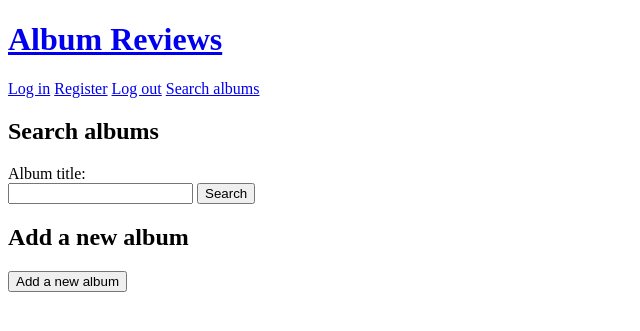
After one commit to MatiasOETamminen/album-reviews, a Flask app: page /search_album in a window 1280 px wide. The commit adds this page. Shown: the top 331 px of the page, without its empty margins (0-640 px from the left). Run offline with Flask 3, Linux system fonts and the light colour scheme.

Commit message:
Add functionality to search albums based on album name

```diff
--- a/app.py
+++ b/app.py
@@ -75,18 +75,18 @@ def show_lines(content):
     return markupsafe.Markup(content)
 
 @app.route("/new_album")
-def new_review():
+def new_album():
     require_login()
     return render_template("new_album.html")
 
 @app.route("/create_album", methods=["POST"])
-def create_item():
+def create_album():
     require_login()
     check_csrf()
-    artist = request.form["artist"].lower()
+    artist = request.form["artist"].lower().strip()
     if not artist or len(artist) > 1000:
         abort(403)
-    album = request.form["album"].lower()
+    album = request.form["album"].lower().strip()
     if not album or len(album) > 1000:
         abort(403)
     year = request.form["year"]
@@ -118,9 +118,26 @@ def show_album(artist, album):
     genres = []
     for genre_id in genre_ids:
         genres.append(services.get_genre_name(genre_id))
-    print(genres)
     return render_template("show_album.html", artist=artist, album=album,
                            year=year, songlist=songlist, genres=genres)
+
+@app.route("/search_album")
+def search_album():
+    return render_template("search_album.html")
+
+@app.route("/albumsearch", methods=["POST"])
+def albumsearch():
+    album = request.form["album"].lower().strip()
+    album_obj = services.albumsearch(album)
+    results = []
+    for obj in album_obj:
+        artist_name = services.get_artist_name(obj[1])
+        results.append((obj[0], artist_name))
+    return render_template("search_album.html", results=results)
+
+@app.route("/edit_album", methods=["POST"])
+def edit_album():
+    ...
 
 def require_login():
     if "user_id" not in session:
--- a/templates/layout.html
+++ b/templates/layout.html
@@ -17,7 +17,7 @@
     <a href="/login">Log in</a>
     <a href="/register">Register</a>
     <a href="/logout">Log out</a>
-    <a href="/new_album">Add a new album</a>
+    <a href="/search_album">Search albums</a>
   </p>
 
   {% for message in get_flashed_messages() %}
@@ -26,6 +26,8 @@
   </div>
   {% endfor %}
 
+  <h2>{% block title %}{% endblock %}</h2>
+
   {% block content %}{% endblock %}
 </body>
 
--- a/templates/new_album.html
+++ b/templates/new_album.html
@@ -1,14 +1,13 @@
 {% extends "layout.html" %}
 
-{% block title %}New Review{% endblock %}
+{% block title %}New Album{% endblock %}
 
 {% block content %}
 
-<h2>New Review</h2>
 <form action="/create_album" method="post">
   <p>
     <label for="artist">Artist</label>: <br />
-    <input type="text" name="artist" id="album" maxlength="1000" required />
+    <input type="text" name="artist" id="artist" maxlength="1000" required />
   </p>
   <p>
     <label for="album">Album title</label>: <br />
--- /dev/null
+++ b/templates/search_album.html
@@ -0,0 +1,27 @@
+{% extends "layout.html" %}
+
+{% block title %}Search albums{% endblock %}
+
+{% block content %}
+<form action="/albumsearch" method="post">
+  <p>
+    <label for="album">Album title</label>: <br />
+    <input type="text" name="album" id="album" maxlength="1000" />
+  <input type="submit" value="Search" />
+</form>
+{% if results %}
+<ul>
+  {% for result in results %}
+  <li style="text-transform: uppercase"><a href="/{{ result[1] + '/' + result[0] }}">{{ result[1] }} - {{ result[0] }}</a></li>
+  {% endfor %}
+</ul>
+{% endif %}
+
+<h2>Add a new album</h2>
+
+<form action="/new_album">
+  <p>
+    <input type="submit" value="Add a new album" />
+  </p>
+</form>
+{% endblock %}
--- a/templates/show_album.html
+++ b/templates/show_album.html
@@ -1,6 +1,4 @@
 {% extends "layout.html" %}
-
-{% block title %}{{ artist }} - {{ album }}{% endblock %}
 
 {% block content %}
 <h2 style="text-transform: uppercase">{{ artist }} - {{ album }}</h2>
```
Also changed, not shown: services.py (+8 -3 lines).
